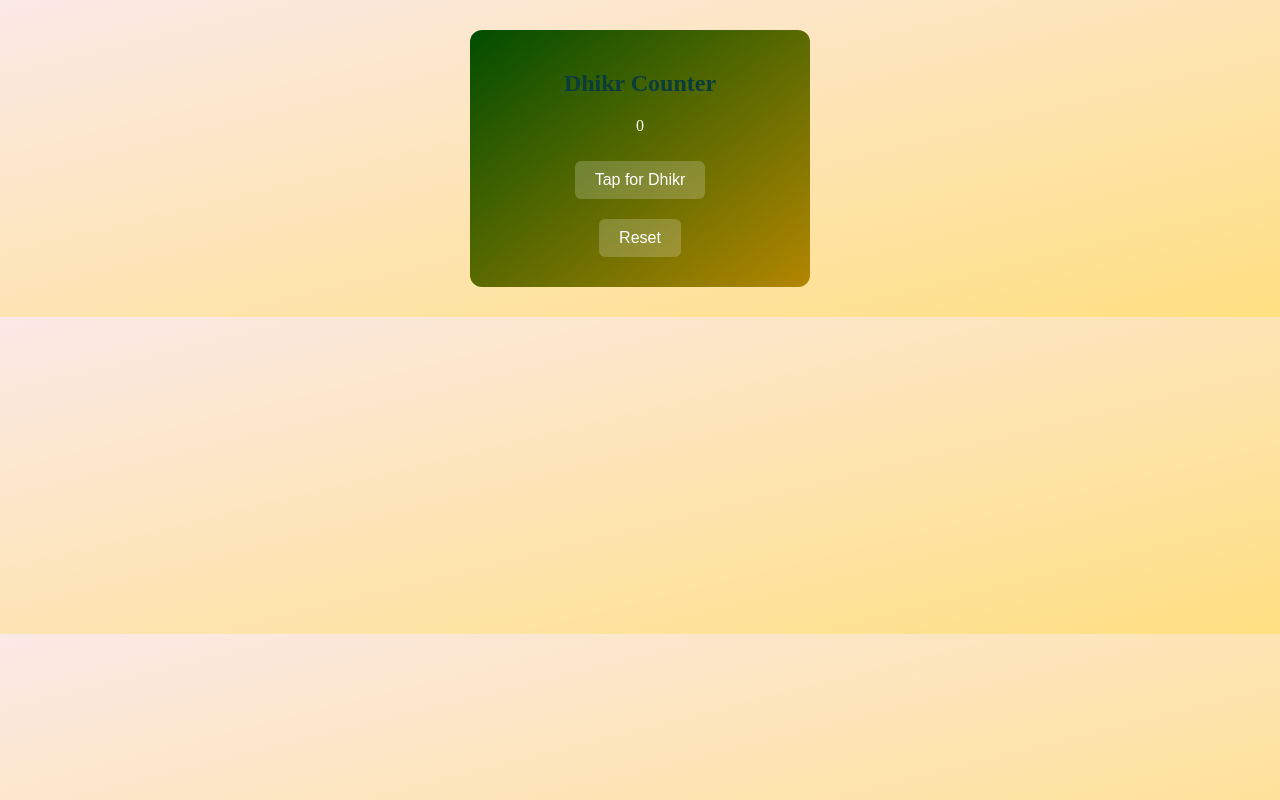
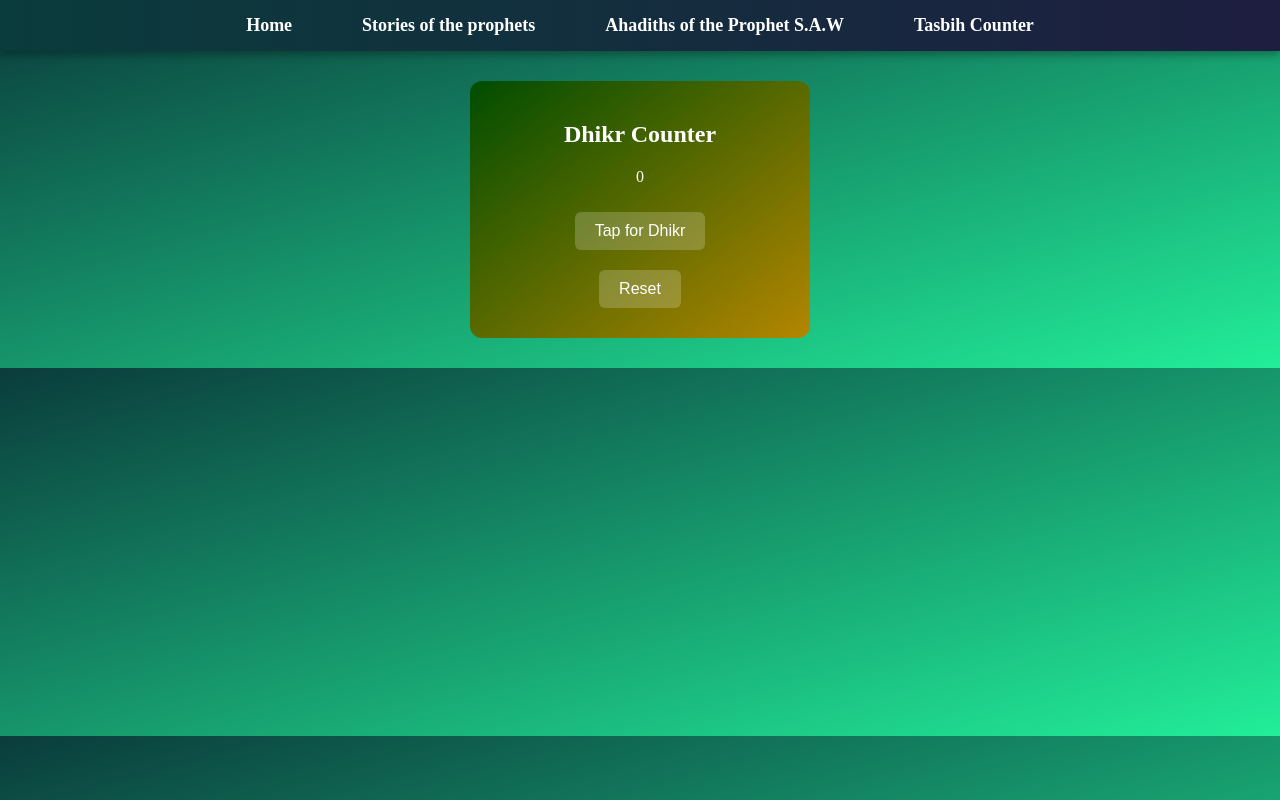
Before and after one commit to deenfocus/deenfocus.github.io, a plain HTML site: page Tasbih.html in a window 1280 px wide. Drawn offline with Linux system fonts and the light colour scheme.

Commit message:
commit .

```diff
--- a/Tasbih.html
+++ b/Tasbih.html
@@ -7,9 +7,31 @@
     <link rel="icon" href="deenfocus.jpg">
     <link rel="stylesheet" href="tasbih.css">
     <script src="tasbih.js"></script>
-    <link rel="stylesheet" href="style.css">
+    <link rel="stylesheet" href="navbar.css">
 </head>
 <body>
+    <nav class="navbar">
+        <ul>
+            <li>
+                <a href="index.html">
+                    Home
+                </a>
+            </li>
+            <li>
+                <a href="stories.html">
+                    Stories of the prophets
+                </a>
+            </li>
+            <li>
+                <a href="ahadiths.html">
+                    Ahadiths of the Prophet S.A.W
+                </a>
+            </li>
+            <li>
+                <a href="Tasbih.html">Tasbih Counter</a>
+            </li>
+        </ul>
+    </nav>
     <div class="Dhikr-container">
         <h2>Dhikr Counter</h2>
         <p id="dhikrcounter">0</p>
--- /dev/null
+++ b/navbar.css
@@ -0,0 +1,49 @@
+.navbar{
+    background: linear-gradient(to right, #0a3c3c, #1e1e40);
+    padding: 15px 30px;
+    display: flex;
+    justify-content: center;
+    box-shadow: 0 4px 8px rgba(0, 0, 0, 0.3);
+    position: sticky;
+    top: 0;
+    z-index: 10;
+    color: #222;
+}
+.navbar ul{
+    margin: 0;
+    padding: 0;
+    list-style: none;
+    display: flex;
+    gap: 30px;
+}
+.navbar ul li a{
+    color: #fff;
+    text-decoration: none;
+    font-weight: bold;
+    font-size: 18px;
+    padding: 10px 20px;
+    border-radius: 6px;
+    transition: background 0.3s ease;
+}
+.navbar ul li a:hover{
+    background-color: rgba(255, 255, 255, 0.1);
+}
+.navbar, .content{
+    opacity: 0;
+    animation: fade 1s ease-in-out forwards;
+}
+@keyframes fade{
+    to { opacity: 3;}
+}
+@media (max-width: 768px){
+    nav ul{
+        flex-direction: column;
+        align-items: center;
+    }
+    .navbar {
+        padding: 10px;
+    }
+    body{
+        padding: 10px;
+    }
+}
--- a/style.css
+++ b/style.css
@@ -1,44 +1,14 @@
 body{
     margin: 0;
     font-family: 'Segoe UI' sans-serif;
-    background: linear-gradient(to bottom right, #fbe9e7, #ffe082);
+    background: linear-gradient(to bottom right, #0a3c3c, #2e9);
     color: #222;
-}
-.navbar{
-    background: linear-gradient(to right, #0a3c3c, #1e1e40);
-    padding: 15px 30px;
-    display: flex;
-    justify-content: center;
-    box-shadow: 0 4px 8px rgba(0, 0, 0, 0.3);
-    position: sticky;
-    top: 0;
-    z-index: 10;
-    color: #222;
-}
-.navbar ul{
-    margin: 0;
-    padding: 0;
-    list-style: none;
-    display: flex;
-    gap: 30px;
-}
-.navbar ul li a{
-    color: #fff;
-    text-decoration: none;
-    font-weight: bold;
-    font-size: 18px;
-    padding: 10px 20px;
-    border-radius: 6px;
-    transition: background 0.3s ease;
-}
-.navbar ul li a:hover{
-    background-color: rgba(255, 255, 255, 0.1);
 }
 .content{
     padding: 30px;
     max-width: 800px;
     margin: auto;
-    background-color: #fff;
+    background: linear-gradient(to bottom, #e6f0ef, #ffe082);
     border-radius: 8px;
     box-shadow: 0 0 10px rgba(0, 0, 0, 0.05);
     margin-top: 30px;
@@ -60,22 +30,3 @@ blockquote{
     margin: 20px 0;
     font-style: italic;
 }
-.navbar, .content{
-    opacity: 0;
-    animation: fade 1s ease-in-out forwards;
-}
-@keyframes fade{
-    to { opacity: 3;}
-}
-@media (max-width: 768px){
-    nav ul{
-        flex-direction: column;
-        align-items: center;
-    }
-    .navbar {
-        padding: 10px;
-    }
-    body{
-        padding: 10px;
-    }
-}
--- a/tasbih.css
+++ b/tasbih.css
@@ -17,3 +17,9 @@
     border-radius: 6px;
     cursor: pointer;
 }
+body{
+    margin: 0;
+    font-family: 'Segoe UI' sans-serif;
+    background: linear-gradient(to bottom right, #0a3c3c, #2e9);
+    color: #222;
+}
```
Also changed, not shown: ahadiths.html (+23 -0 lines), index.html (+1 -0 lines), stories.html (+23 -0 lines).
